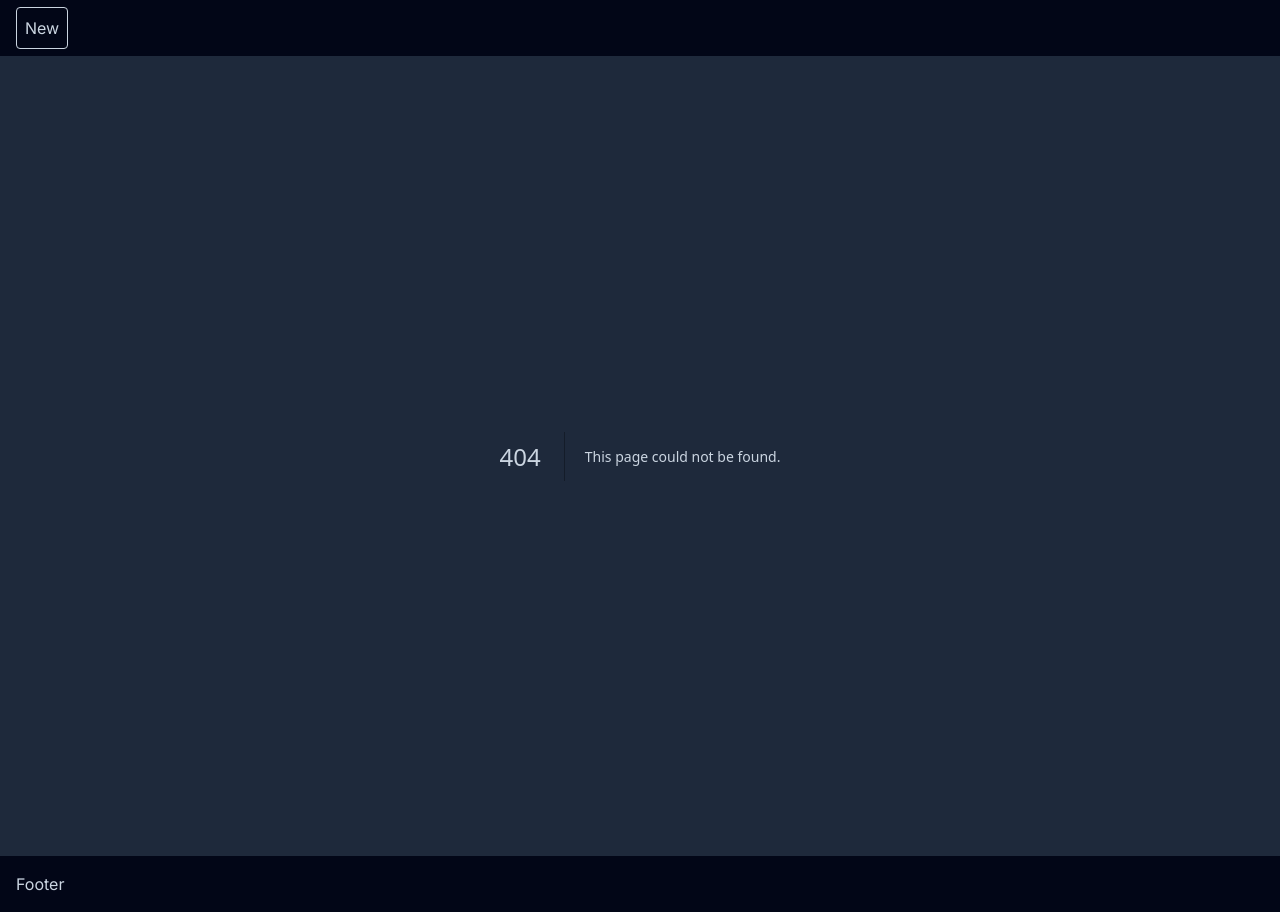
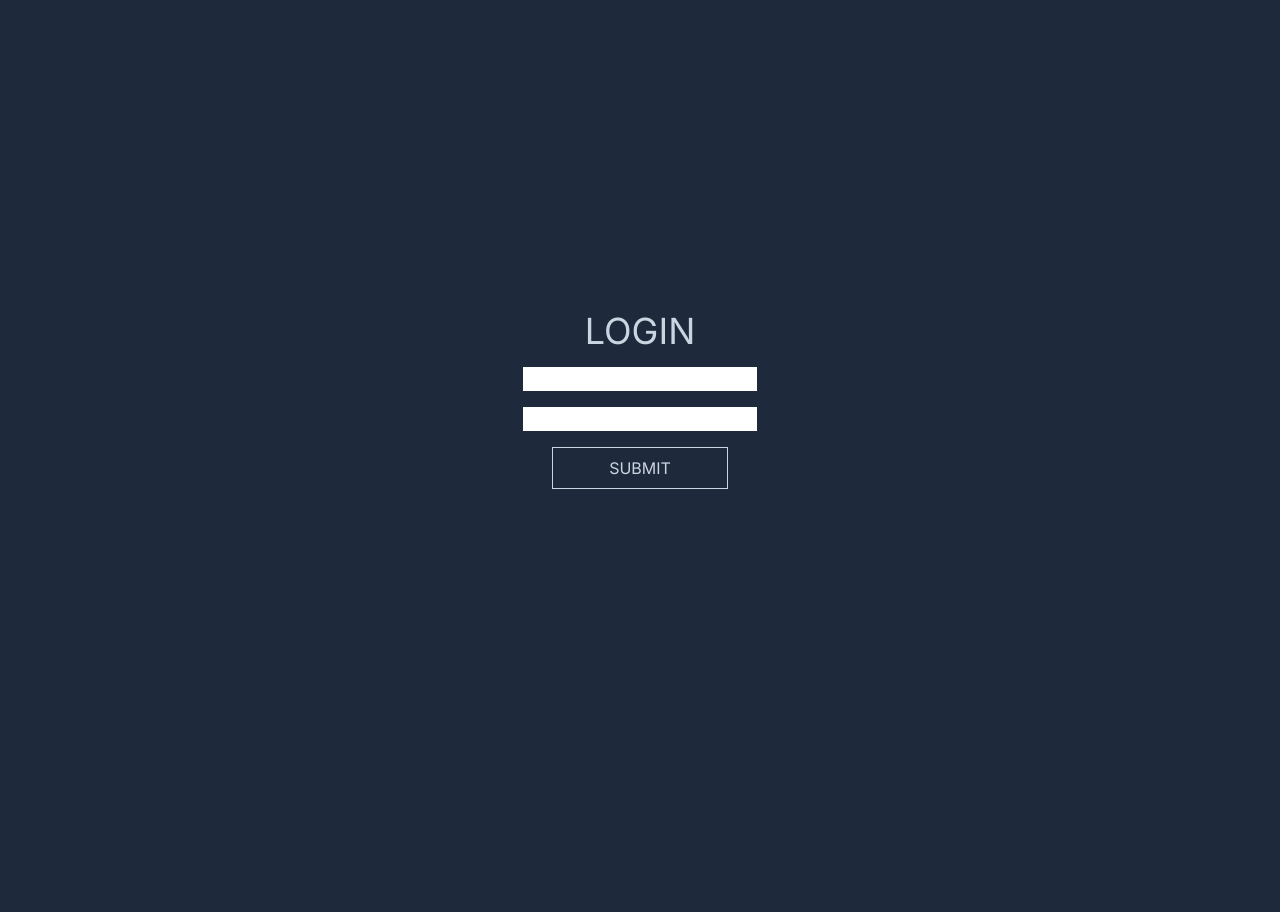
Before and after one commit to aecial/next_try, a Next.js app: page /login in a window 1280 px wide. Before the commit this address had no page. After the commit the page ends 800 px from the top, so only its background shows below. Built offline with nearby package versions, Linux system fonts and the light colour scheme.

Commit message:
added login and homepage route

```diff
--- a/app/components/Navbar.jsx
+++ b/app/components/Navbar.jsx
@@ -2,12 +2,18 @@ import Link from "next/link";
 
 const Navbar = () => {
   return (
-    <nav className=" h-14 flex items-center p-4 bg-slate-950">
+    <nav className=" h-14 flex items-center p-4 justify-between bg-slate-950">
       <Link
-        href="/new"
+        href="/homepage/new"
         className="border border-slate-300 hover:bg-slate-700 focus-within:bg-slate-700 rounded p-2"
       >
         New
+      </Link>
+      <Link
+        href="/login"
+        className="border border-slate-300 hover:bg-slate-700 focus-within:bg-slate-700 rounded p-2"
+      >
+        Logout
       </Link>
     </nav>
   );
--- /dev/null
+++ b/app/homepage/layout.js
@@ -0,0 +1,12 @@
+import Footer from "../components/Footer";
+import Navbar from "../components/Navbar";
+
+export default function HomePageLayout({ children }) {
+  return (
+    <>
+      <Navbar />
+      {children}
+      <Footer />
+    </>
+  );
+}
--- a/app/new/page.js
+++ b/app/homepage/new/page.js
@@ -1,7 +1,7 @@
 import React from "react";
 
 const page = () => {
-  return <div className="content-height ">New</div>;
+  return <div className="content-height container mx-auto">NEW</div>;
 };
 
 export default page;
--- /dev/null
+++ b/app/homepage/page.js
@@ -0,0 +1,13 @@
+import React from "react";
+
+const page = () => {
+  return (
+    <div className="content-height">
+      <div className="container mx-auto">
+        <h1 className="text-2xl">HOMEPAGE</h1>
+      </div>
+    </div>
+  );
+};
+
+export default page;
--- a/app/layout.js
+++ b/app/layout.js
@@ -1,5 +1,3 @@
-import Footer from "./components/Footer";
-import Navbar from "./components/Navbar";
 import "./globals.css";
 import { Inter } from "next/font/google";
 
@@ -14,9 +12,7 @@ export default function RootLayout({ children }) {
   return (
     <html lang="en">
       <body className={`${inter.className} bg-slate-800 text-slate-300`}>
-        <Navbar />
         {children}
-        <Footer />
       </body>
     </html>
   );
--- /dev/null
+++ b/app/login/page.js
@@ -0,0 +1,16 @@
+import React from "react";
+
+const page = () => {
+  return (
+    <div className="flex flex-col gap-4 items-center justify-center h-[100vh]">
+      <h1 className="text-4xl ">LOGIN</h1>
+      <input type="text" className="text-black" autoComplete="off" />
+      <input type="password" className="text-black" />
+      <button className="border border-slate-300 p-2 w-44 hover:bg-slate-600 focus-within:bg-slate-600">
+        SUBMIT
+      </button>
+    </div>
+  );
+};
+
+export default page;
--- a/app/page.js
+++ b/app/page.js
@@ -1,3 +1,5 @@
+import Link from "next/link";
+
 export default function Home() {
   return (
     <>
@@ -5,7 +7,10 @@ export default function Home() {
         <div className="container mx-auto bg-slate-500 flex flex-col gap-2">
           <h1 className="text-2xl text-center text-slate-200">Main Content</h1>
           <div>
-            <h2 className="text-xl">Wazzup</h2>
+            <h2 className="text-xl mb-4">Wazzup</h2>
+            <Link href={"/login"} className="bg-white text-black p-2">
+              LOGIN
+            </Link>
           </div>
         </div>
       </div>
```
